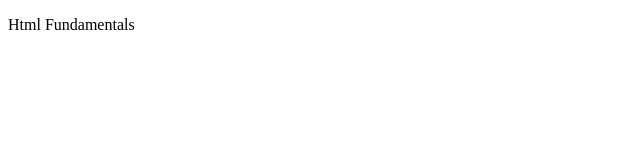
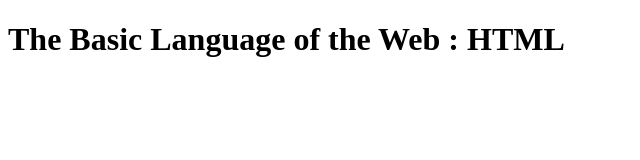
Before and after one commit to vijaykamalr/html_fundamentals, a plain HTML site: page index.html in a window 1280 px wide. Shown: the whole page, without its empty margins (0-640 px from the left). Drawn offline with Linux system fonts and the light colour scheme.

```diff
--- a/index.html
+++ b/index.html
@@ -1,12 +1,14 @@
 <!DOCTYPE html>
-<html lang="en">
+<html>
   <head>
-    <meta charset="UTF-8" />
-    <meta name="viewport" content="width=device-width, initial-scale=1.0" />
-    <meta http-equiv="X-UA-Compatible" content="ie=edge" />
-    <title>Document</title>
+    <!--has the additional info, not visible in the webpage-->
+    <title>
+      The Basic Language of the Web : HTML
+    </title>
   </head>
   <body>
-    <p>Html Fundamentals</p>
+    <h1>
+      The Basic Language of the Web : HTML
+    </h1>
   </body>
 </html>
```
Also changed, not shown: challenges.jpg (added), content.txt (added), laura-jones.jpg (added), post-img.jpg (added), related-1.jpg (added), related-2.jpg (added), related-3.jpg (added).
